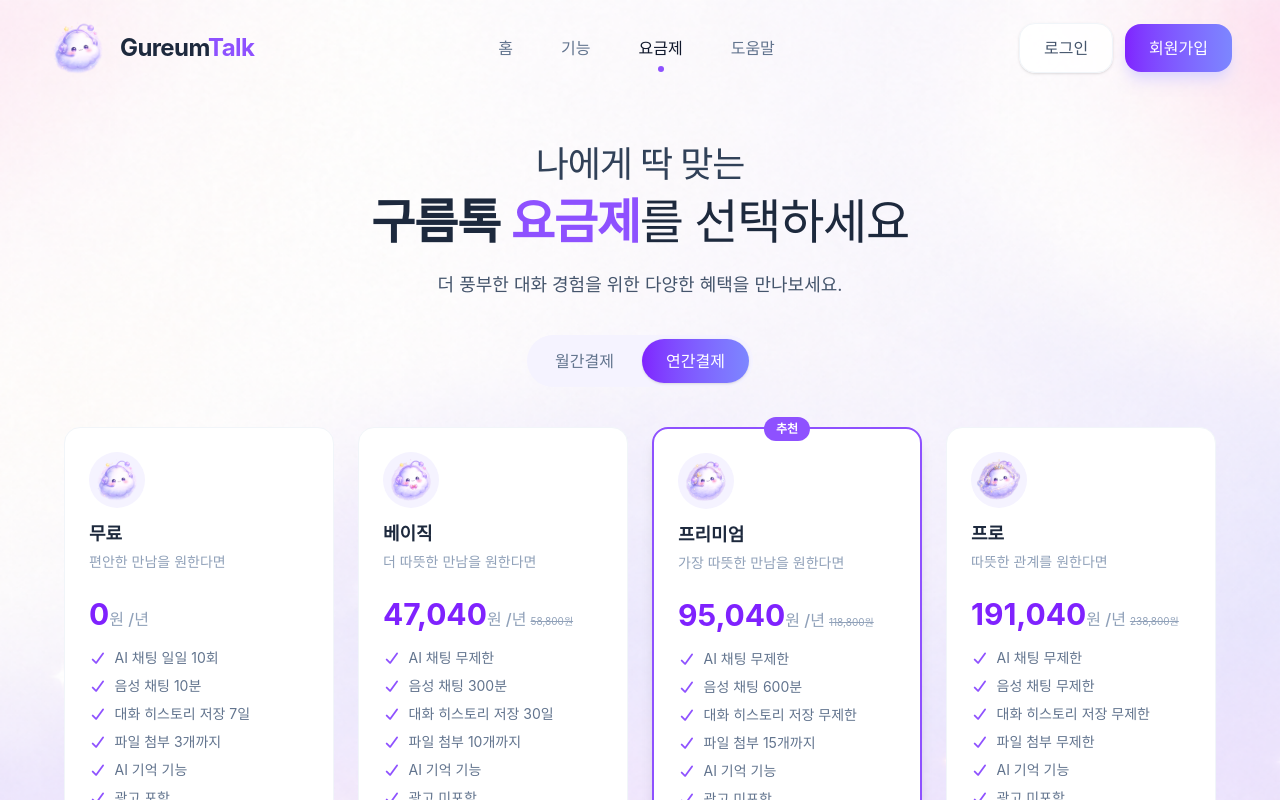
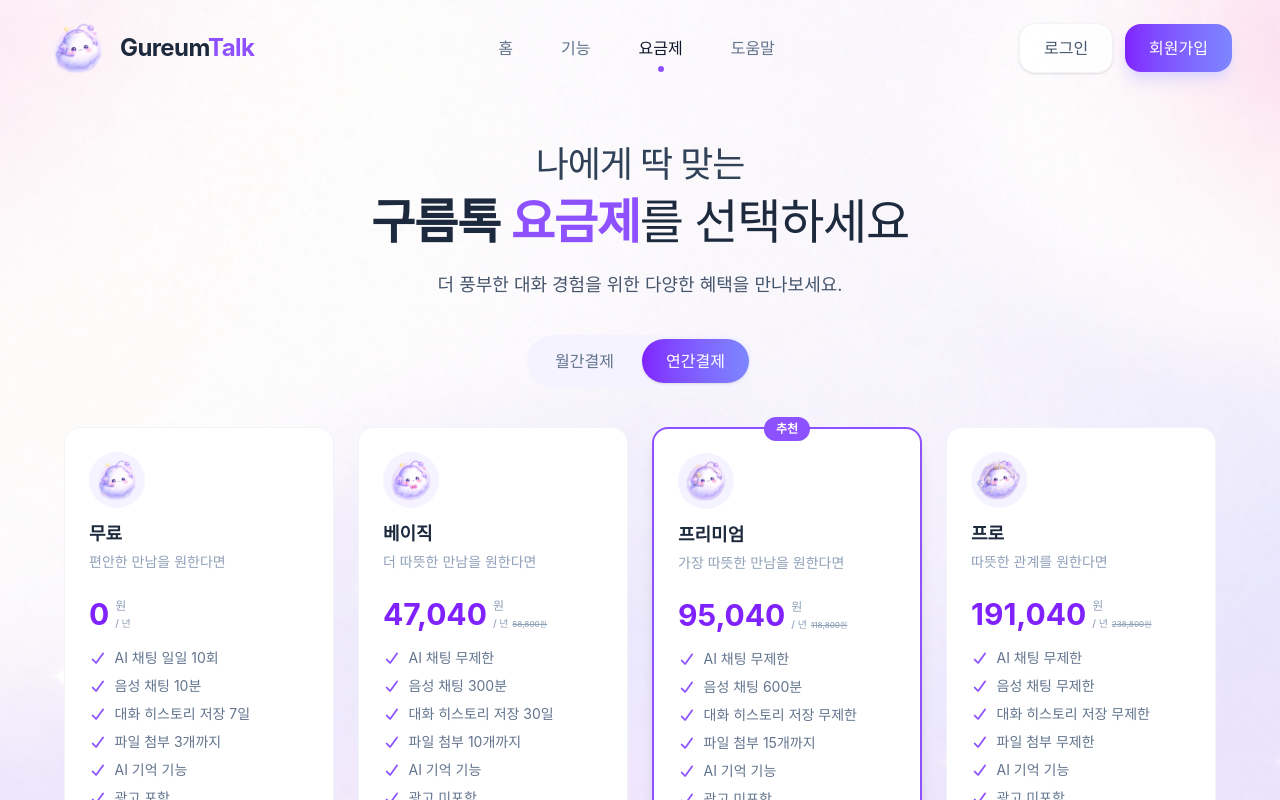
Before and after one commit to sojung627/gureum-talk, a React (Vite) app in the folder frontend/: page /plans in a window 1280 px wide. Both pictures are taken after a click on the button "연간결제". Shown: the top 800 px of the page. Built offline with nearby package versions, Linux system fonts and the light colour scheme; no server answers.

Commit message:
거지같은 css 수정 필요

```diff
--- a/frontend/src/components/LanguagePicker.tsx
+++ b/frontend/src/components/LanguagePicker.tsx
@@ -41,13 +41,13 @@ export default function LanguagePicker() {
         aria-expanded={open}
         aria-controls={panelId}
         onClick={() => setOpen((previous) => !previous)}
-        className="flex items-center gap-3 rounded-lg px-2 py-1 text-sm font-medium text-slate-500 transition-colors hover:bg-violet-50 hover:text-violet-500 focus-visible:outline-none focus-visible:ring-2 focus-visible:ring-violet-300"
+        className="-mr-2 flex items-center gap-3 rounded-lg px-2 py-1 text-sm font-medium text-slate-500 transition-colors hover:bg-violet-50 hover:text-violet-500 focus-visible:outline-none focus-visible:ring-2 focus-visible:ring-violet-300"
       >
         <span lang={current.code}>{current.label}</span>
         <i aria-hidden="true" className={`fa-solid fa-chevron-right text-xs transition-transform ${open ? 'rotate-90 text-violet-400' : 'text-slate-300'}`} />
       </button>
       {open && (
-        <div id={panelId} className="absolute right-0 top-full z-20 mt-2 w-36 rounded-2xl border border-violet-100 bg-white p-1.5 shadow-lg shadow-violet-100/60">
+        <div id={panelId} className="absolute -right-2 top-full z-20 mt-2 w-36 rounded-2xl border border-violet-100 bg-white p-1.5 shadow-lg shadow-violet-100/60">
           {languages.map(({ code, label }) => (
             <button
               key={code}
--- a/frontend/src/pages/plans/Plans.tsx
+++ b/frontend/src/pages/plans/Plans.tsx
@@ -129,17 +129,21 @@ function Plans() {
               </div>
               <h3 className="text-lg font-bold text-slate-800">{plan.name}</h3>
               <p className="mt-1 text-sm text-slate-400">{plan.description}</p>
-              <div className="mt-6 flex items-baseline gap-1 whitespace-nowrap">
-                <div className="text-xl font-bold text-violet-600 sm:text-2xl lg:text-3xl">
+              <div className="mt-6 flex items-center gap-1.5">
+                <div className="shrink-0 whitespace-nowrap text-xl font-bold text-violet-600 sm:text-2xl lg:text-3xl">
                   {getDisplayPrice(plan.price).toLocaleString()}
-                  <span className="text-xs font-medium text-slate-400 sm:text-sm lg:text-base">
-                    {t('wonPer')}{billingCycle === 'yearly' ? t('year') : t('month')}
-                  </span>
                 </div>
-                {billingCycle === 'yearly' && plan.price > 0 && (
-                  <span className="text-[10px] text-slate-400 line-through">
-                    {(plan.price * 12).toLocaleString()}{t('won')}</span>
-                )}
+                <div className="flex min-w-0 flex-col gap-0.5 font-medium text-slate-400">
+                  <span className="text-xs">{t('won')}</span>
+                  <div className="flex items-baseline gap-1 whitespace-nowrap text-[10px]">
+                    <span>/ {billingCycle === 'yearly' ? t('year') : t('month')}</span>
+                    {billingCycle === 'yearly' && plan.price > 0 && (
+                      <span className="text-[8px] line-through">
+                        {(plan.price * 12).toLocaleString()}{t('won')}
+                      </span>
+                    )}
+                  </div>
+                </div>
               </div>
               <div className="mt-4 space-y-2">
                 {plan.content.map((item) => (
```
